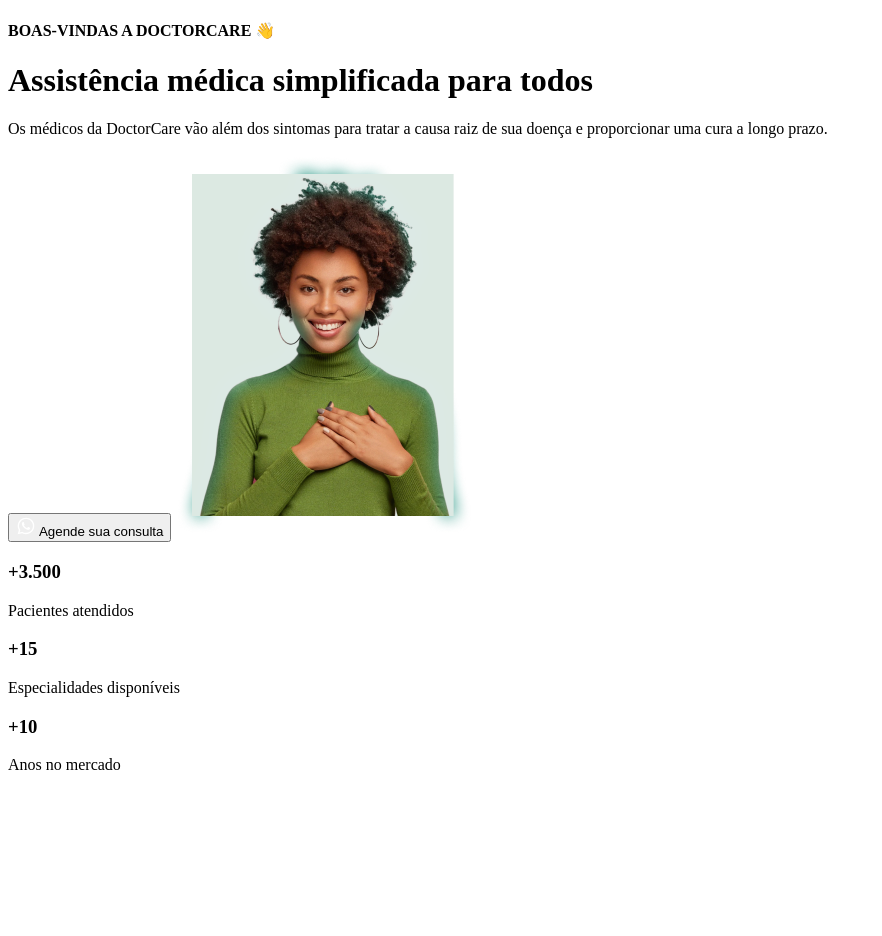
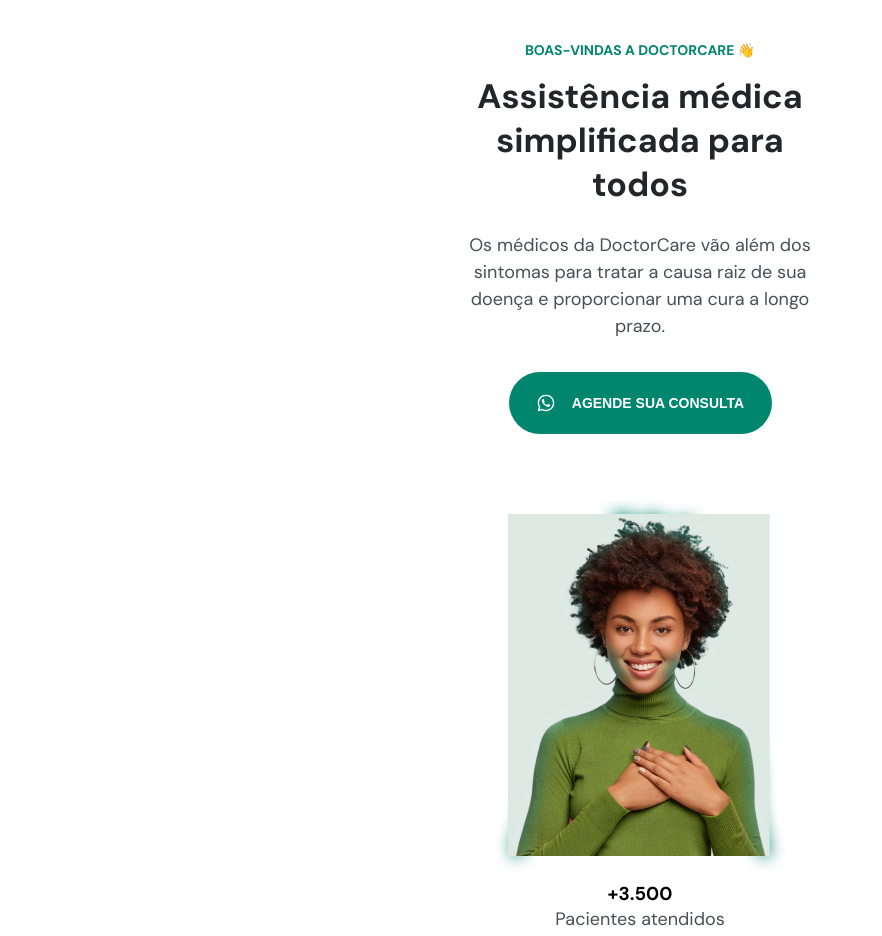
Before and after one commit to Shiryu-Missioneiro/NLW, a plain HTML site: page index.html in a window 1280 px wide. Shown: the top 936 px of the page, without its empty margins (0-882 px from the left). Before the commit the page ends 800 px from the top, so only its background shows below. Drawn offline with Linux system fonts and the light colour scheme.

Commit message:
CSS Iniciado

```diff
--- a/index.html
+++ b/index.html
@@ -4,8 +4,15 @@
     <meta charset="UTF-8">
     <meta name="viewport" content="width=device-width, initial-scale=1.0">
     <title>DoctorCare</title>
+
+    <link rel="stylesheet" href="style.css" />
+    <link rel="preconnect" href="https://fonts.googleapis.com">
+    <link rel="preconnect" href="https://fonts.gstatic.com" crossorigin>
+    <link href="https://fonts.googleapis.com/css2?family=DM+Sans:wght@400;700&display=swap" rel="stylesheet">
+
 </head>
     <body>
+        <header>
             <h4>BOAS-VINDAS A DOCTORCARE 👋</h4>
             <h1>Assistência médica simplificada para todos</h1>
             <p>
@@ -15,7 +22,11 @@
                 uma cura a longo prazo.
             </p>
             <button>
-        <svg width="20" height="20" viewBox="0 0 20 20" fill="none" xmlns="http://www.w3.org/2000/svg">
+                <svg width="20"
+                    height="20"
+                    viewBox="0 0 20 20"
+                    fill="none"
+                    xmlns="http://www.w3.org/2000/svg">
                 <path d="M13.8337 11.6667C13.667 11.5833 12.5837 11.0833 12.417 11C12.2503 10.9167 12.0837
                 10.9167 11.917 11.0833C11.7503 11.25 11.417 11.75 11.2503 11.9167C11.167 12.0833 11.0003
                 12.0833 10.8337 12C10.2503 11.75 9.66699 11.4167 9.16699 11C8.75033 10.5833 8.33366 10.0833
@@ -47,5 +58,6 @@
             <p>Especialidades disponíveis</p>
             <h3>+10</h3>
             <p>Anos no mercado</p>
+        </header>
     </body>
 </html>
--- /dev/null
+++ b/style.css
@@ -0,0 +1,73 @@
+* {
+    margin: 0;
+    box-sizing: border-box;
+}
+
+:root {
+    --primary-color: hsl(170, 100%, 26%);
+    --headline: hsl(210, 11%, 15%);
+    --paragraph: hsl(210, 9%, 31%);
+
+
+
+    font-size: 62.5%; /* 1rem = 10px */
+}
+
+body {
+    font-family: 'DM Sans';
+    font-size: 1.6rem;
+    text-align: center;
+}
+
+header {
+    width: 37.5rem;;
+    margin-right: auto;
+    margin-left: auto;
+    margin-top: 4.1rem;
+}
+
+h4 {
+    font-size: 1.4rem;
+    color: var(--primary-color);
+    margin-bottom: 1.6rem;
+}
+
+h1 {
+    font-size: 3.4rem;
+    color: var(--headline);
+    line-height: 130%;
+    margin-bottom: 2.4rem;
+}
+
+p {
+    font-size: 1.8rem;
+    line-height: 150%;
+    font-weight: 400;
+    color: var(--paragraph);
+    margin-bottom: 3.2rem;
+}
+
+button {
+    background: var(--primary-color);
+
+    border: none;
+    border-radius: 4rem;
+
+    margin-bottom: 6rem;
+
+    height: 6.2rem;
+    width: 26.3rem;
+
+    color: white;
+    font-size: 1.4rem;
+    font-weight: 700;
+    text-transform: uppercase;
+
+    display: flex;
+    align-items: center;
+    justify-content: center;
+    gap: 1.6rem;
+
+    margin-right: auto;
+    margin-left: auto;
+}
```
Lines whose indentation alone changed are shown as unchanged.
